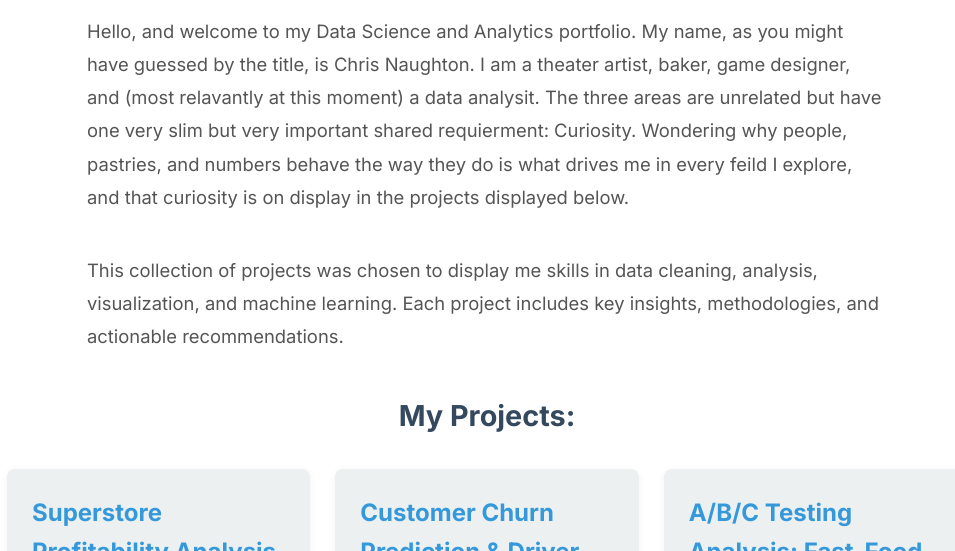
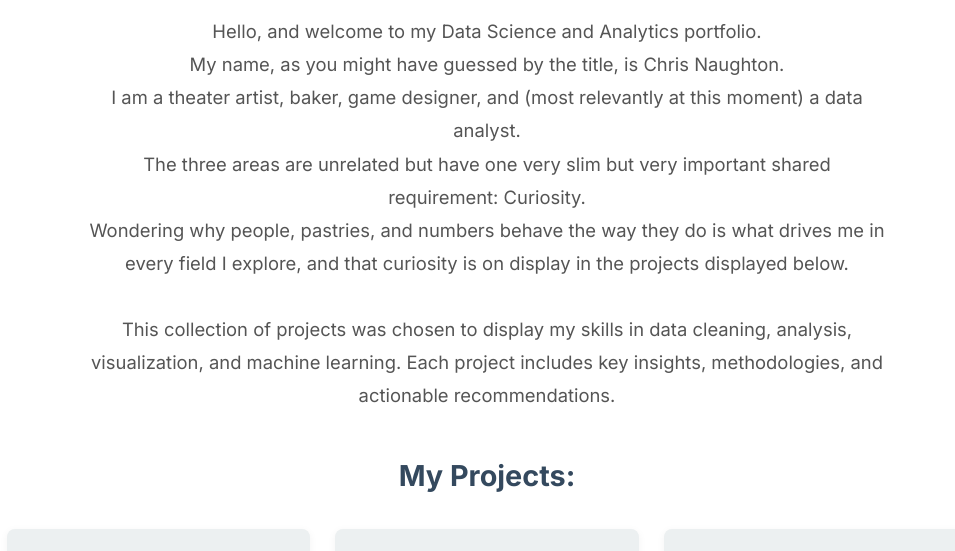
Before and after one commit to chrisnaughton/chrisnaughton.github.io, a plain HTML site: page index.html in a window 1280 px wide. Shown: the part 175-726 px from the top of the page, without its empty margins (153-1108 px from the left). Drawn offline with Linux system fonts and the light colour scheme.

Commit message:
Update index.html

```diff
--- a/index.html
+++ b/index.html
@@ -106,13 +106,15 @@
 <body>
     <div class="container">
         <h1>Chris Naughton's Data Science Portfolio</h1>
-        <p class="project-description">
-            Hello, and welcome to my Data Science and Analytics portfolio. My name, as you might have guessed by the title, is Chris Naughton. I am a theater artist, baker, game designer, and (most relavantly at this moment) a data analysit. The three areas are unrelated but have one very slim but very important shared requierment: Curiosity. Wondering why people, pastries, and numbers behave the way they do is what drives me in every feild I explore, and that curiosity is on display in the projects displayed below.
-        </p>
-        <p class="project-description">
-            This collection of projects was chosen to display me skills in data cleaning, analysis, visualization, and machine learning. Each project includes key insights, methodologies, and actionable recommendations.
-
-        </p>
+<p class="project-description" style="text-align: center;">
+    Hello, and welcome to my Data Science and Analytics portfolio. <br>
+    My name, as you might have guessed by the title, is Chris Naughton. <br>
+    I am a theater artist, baker, game designer, and (most relevantly at this moment) a data analyst. <br>
+    The three areas are unrelated but have one very slim but very important shared requirement: Curiosity. <br>
+    Wondering why people, pastries, and numbers behave the way they do is what drives me in every field I explore, and that curiosity is on display in the projects displayed below.
+    <br><br>
+    This collection of projects was chosen to display my skills in data cleaning, analysis, visualization, and machine learning. Each project includes key insights, methodologies, and actionable recommendations.
+</p>
 
         <h2>My Projects:</h2>
         <div class="project-grid">
```
